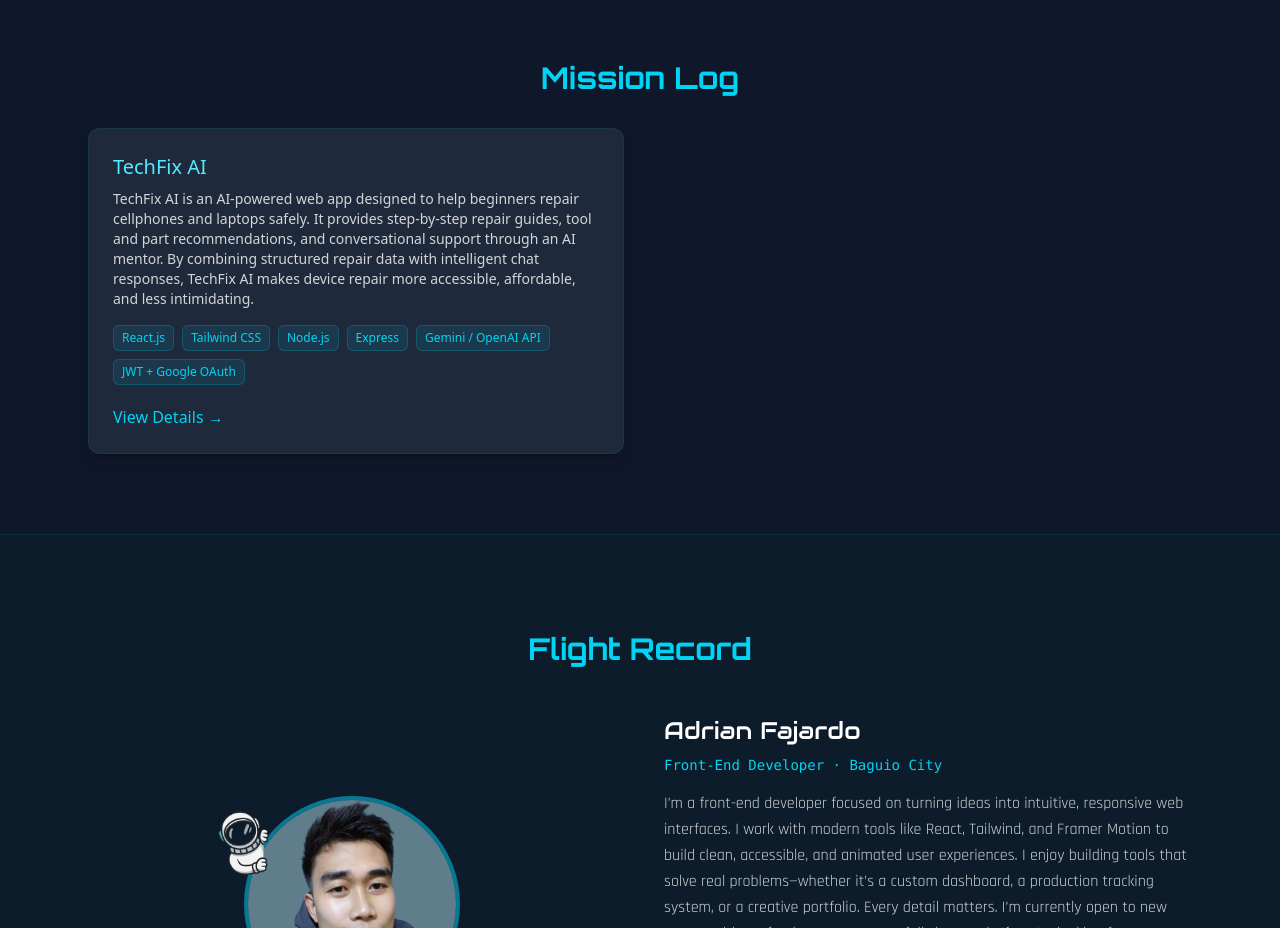
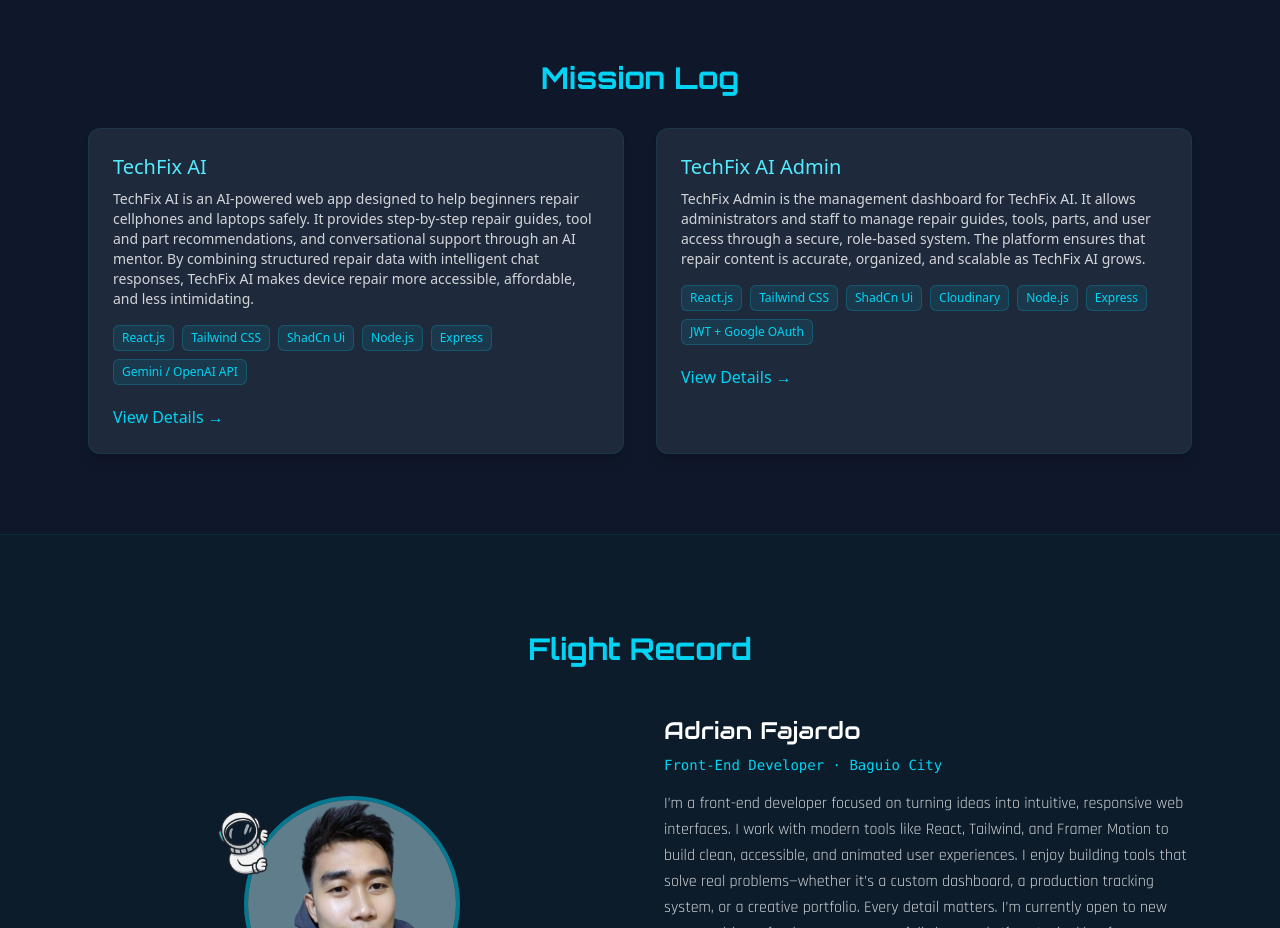
Before and after one commit to adriantech-beep/AdrianFajardo_FrontendDeveloper, a React (Vite) app: page /#/ in a window 1280 px wide. Shown: the part 820-1748 px from the top of the page. Built offline with nearby package versions, Linux system fonts and the light colour scheme.

Commit message:
Updated MissionLogDetails component

```diff
--- a/src/mission_data/mission_data.js
+++ b/src/mission_data/mission_data.js
@@ -2,12 +2,12 @@
 // import tartland_inventory from "../assets/project-images/tartland.png";
 // import retro_pizza_main from "../assets/project-images/retro-pizza-main.png";
 // import retro_pizza_admin from "../assets/project-images/retro-pizza-admin.png";
-// import TechFixAdmin from "../assets/project-images/techfix-admin.png";
+import TechFixAdmin from "../assets/project-images/techfix-admin.png";
 import TechFix from "../assets/project-images/techfix.png";
 
 const missionData = [
   {
-    id: "TechFix-AI-Admin",
+    id: "TechFix-AI",
     title: "TechFix AI",
     image: TechFix,
     description:
@@ -15,24 +15,32 @@ const missionData = [
     technologies: [
       "React.js",
       "Tailwind CSS",
+      "ShadCn Ui",
       "Node.js",
       "Express",
       "Gemini / OpenAI API",
-      "JWT + Google OAuth",
     ],
     demo: "https://techfix-ai-frontend.vercel.app",
     github: "https://github.com/adriantech-beep/techfix-ai-frontend.git",
   },
-  // {
-  //   id: "tartland_inventory",
-  //   title: "Tartland Inventory System",
-  //   image: tartland_inventory,
-  //   description:
-  //     "A custom-built web application designed to help small-scale food manufacturers track raw material usage, monitor daily production output, and manage inventory levels in real time.",
-  //   technologies: ["React", "Tailwind", "Node/Express", "MongoDB"],
-  //   demo: "https://tartland-inventory-system.vercel.app/",
-  //   github: "https://github.com/adriantech-beep/tartland-inventory-system.git",
-  // },
+  {
+    id: "TechFix-AI-Admin",
+    title: "TechFix AI Admin",
+    image: TechFixAdmin,
+    description:
+      "TechFix Admin is the management dashboard for TechFix AI. It allows administrators and staff to manage repair guides, tools, parts, and user access through a secure, role-based system. The platform ensures that repair content is accurate, organized, and scalable as TechFix AI grows.",
+    technologies: [
+      "React.js",
+      "Tailwind CSS",
+      "ShadCn Ui",
+      "Cloudinary",
+      "Node.js",
+      "Express",
+      "JWT + Google OAuth",
+    ],
+    demo: "https://techfix-admin-v2.vercel.app",
+    github: "https://github.com/adriantech-beep/techfix-admin-v2.git",
+  },
   // {
   //   id: "retro_pizza_main",
   //   title: "Retro Pizza",
```
